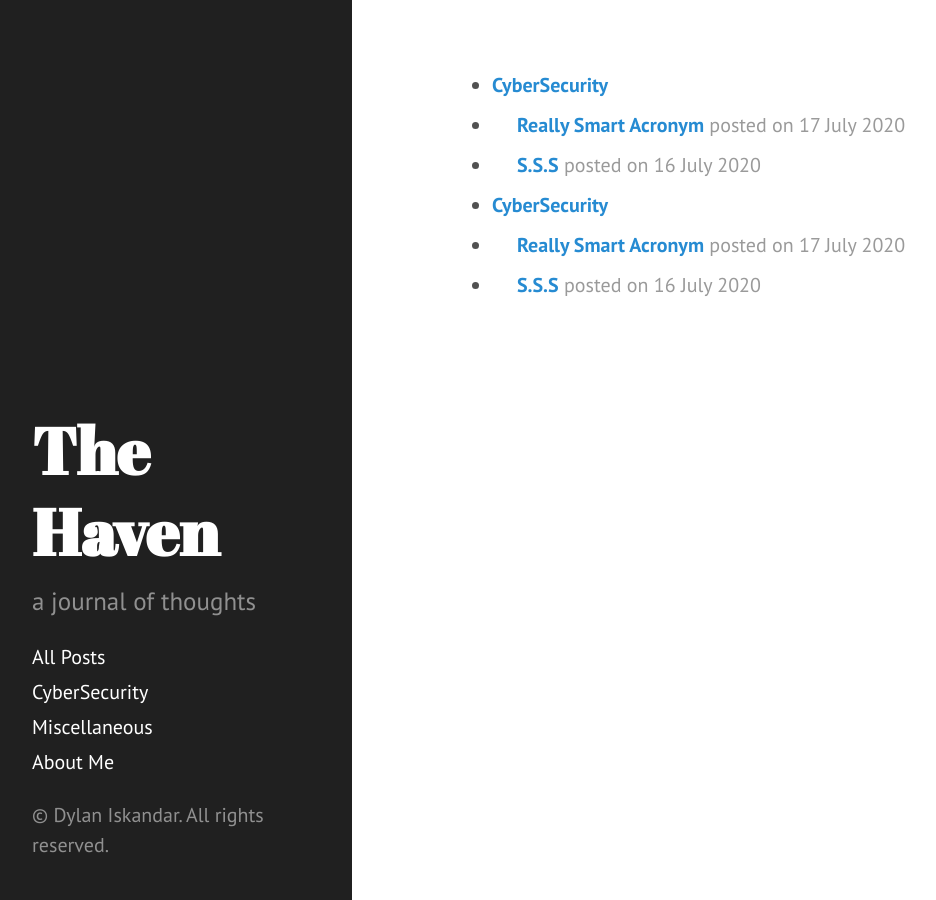
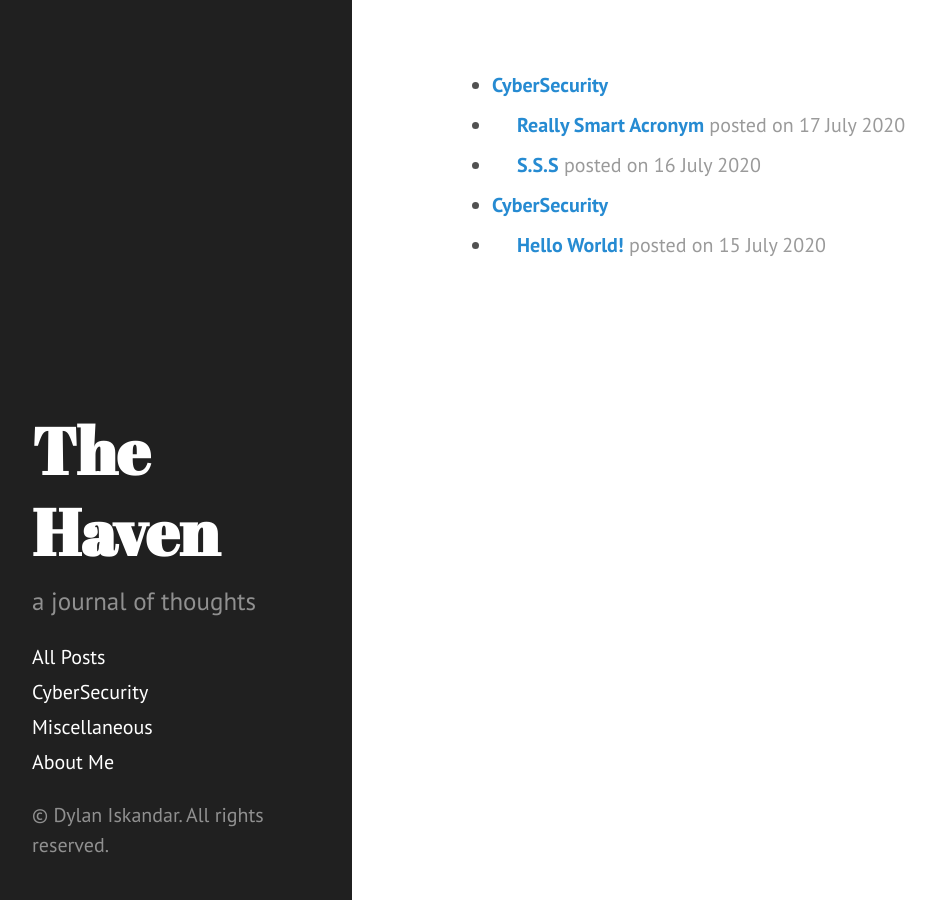
Before and after one commit to mayuridev/myblog, a Jekyll site: the page allposts.html, which Jekyll copies as it is, in a window 1280 px wide. Shown: the whole page, without its empty margins (8-944 px from the left). Built offline with Jekyll 4.4.1, drawn with Linux system fonts in a browser that asks for light colours.

Commit message:
Update allposts.html

```diff
--- a/allposts.html
+++ b/allposts.html
@@ -64,10 +64,10 @@
         <li style="text-indent: 25px"><span class="post-date"><b><a href="/2020/07/16/SSS/">S.S.S</a></b> posted on 16 July 2020</span></li>
     </div>
 
-    <div id="cybersec">
-        <li><span class="post-date"><b><a href="/cybersec.html">CyberSecurity</a></b></span></li>
-        <li style="text-indent: 25px"><span class="post-date"><b><a href="/2020/07/17/Really-Smart-Acronym/">Really Smart Acronym</a></b> posted on 17 July 2020</span></li>
-        <li style="text-indent: 25px"><span class="post-date"><b><a href="/2020/07/16/SSS/">S.S.S</a></b> posted on 16 July 2020</span></li>
+    <div id="misc">
+        <li><span class="post-date"><b><a href="/misc.html">CyberSecurity</a></b></span></li>
+        <li style="text-indent: 25px"><span class="post-date"><b><a href="/2020/07/15/Hello-World!/">Hello World!</a></b> posted on 15 July 2020</span></li>
+
     </div>
 
   </ul>
```
